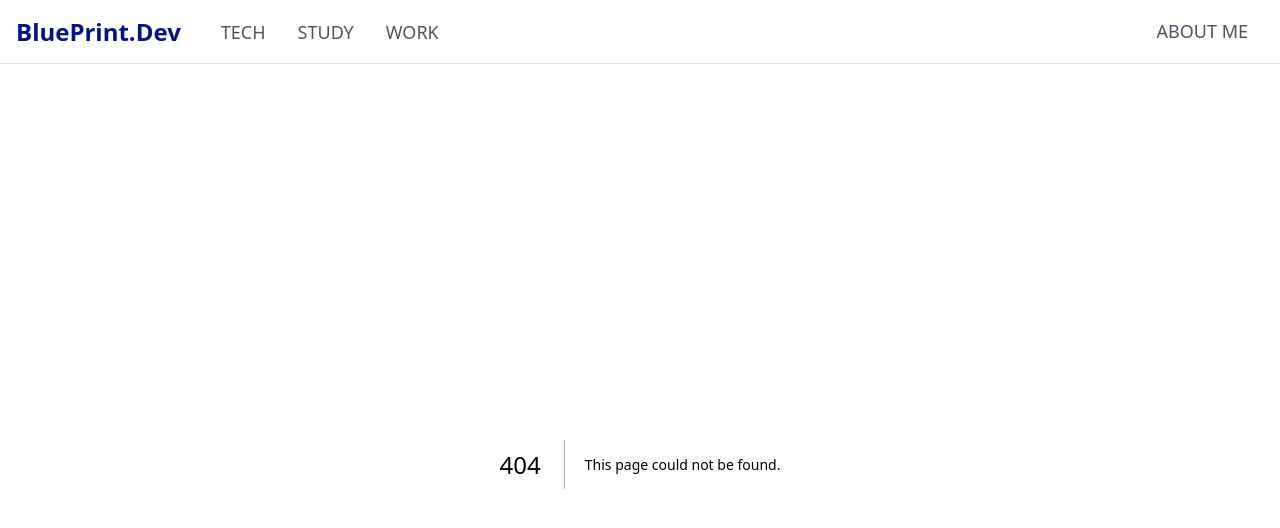
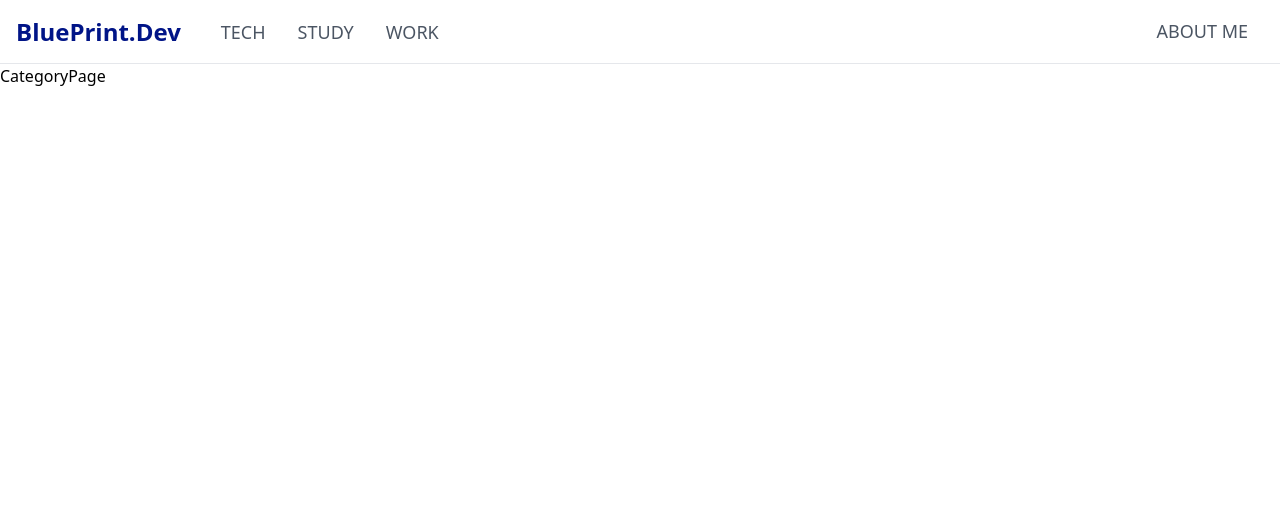
Before and after one commit to ckm960411/blue-print-front, a Next.js app: page /study/1 in a window 1280 px wide. Before the commit this address had no page. Shown: the top 528 px of the page. Built offline with nearby package versions, Linux system fonts and the light colour scheme.

Commit message:
CategoryPage 생성

```diff
--- /dev/null
+++ b/src/app/study/[category]/page.tsx
@@ -0,0 +1,10 @@
+import React from 'react';
+
+interface CategoryPageProps {
+  params: { category: string };
+}
+export default function CategoryPage({
+  params: { category },
+}: CategoryPageProps) {
+  return <div>CategoryPage</div>;
+}
```
